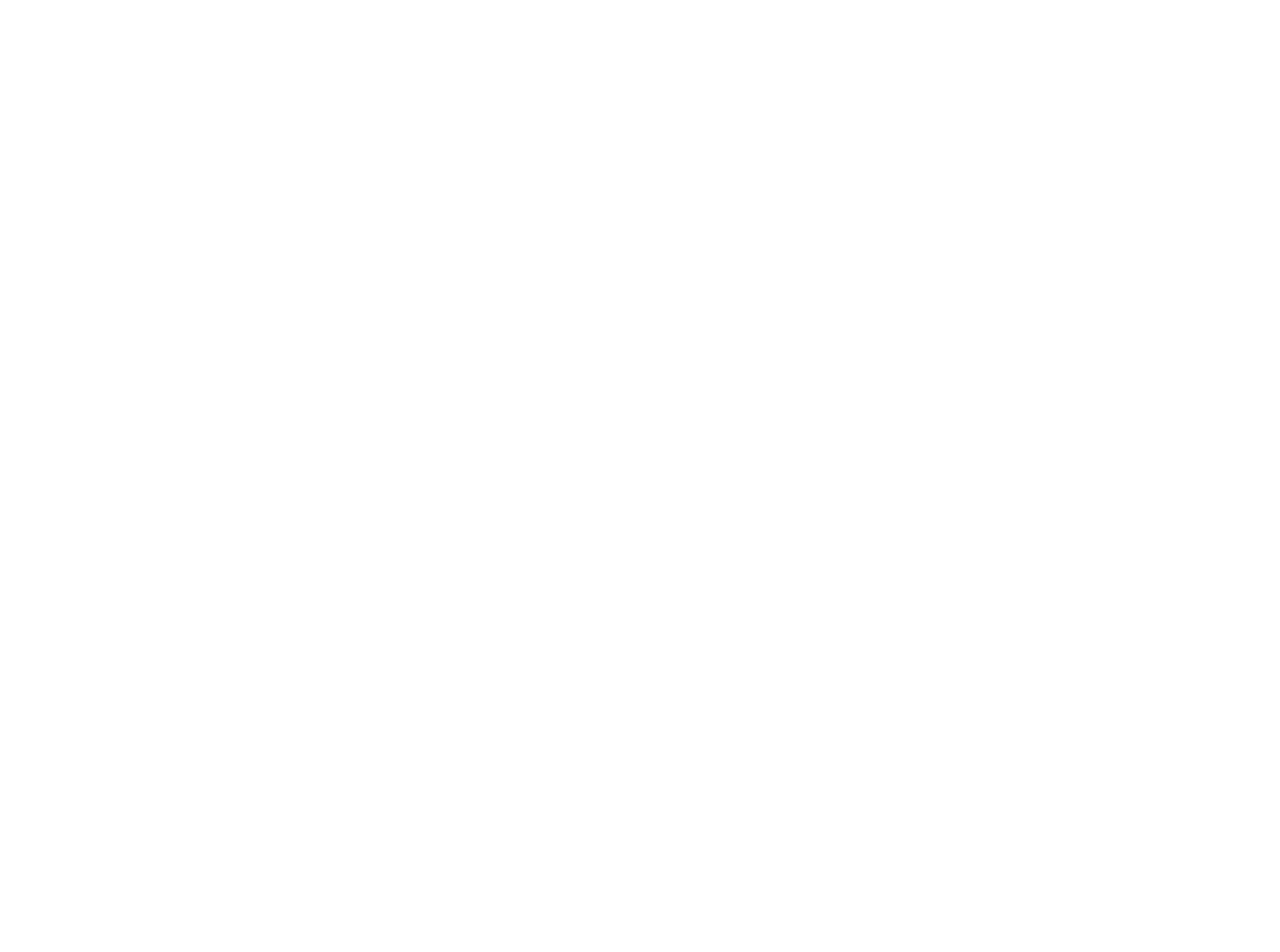
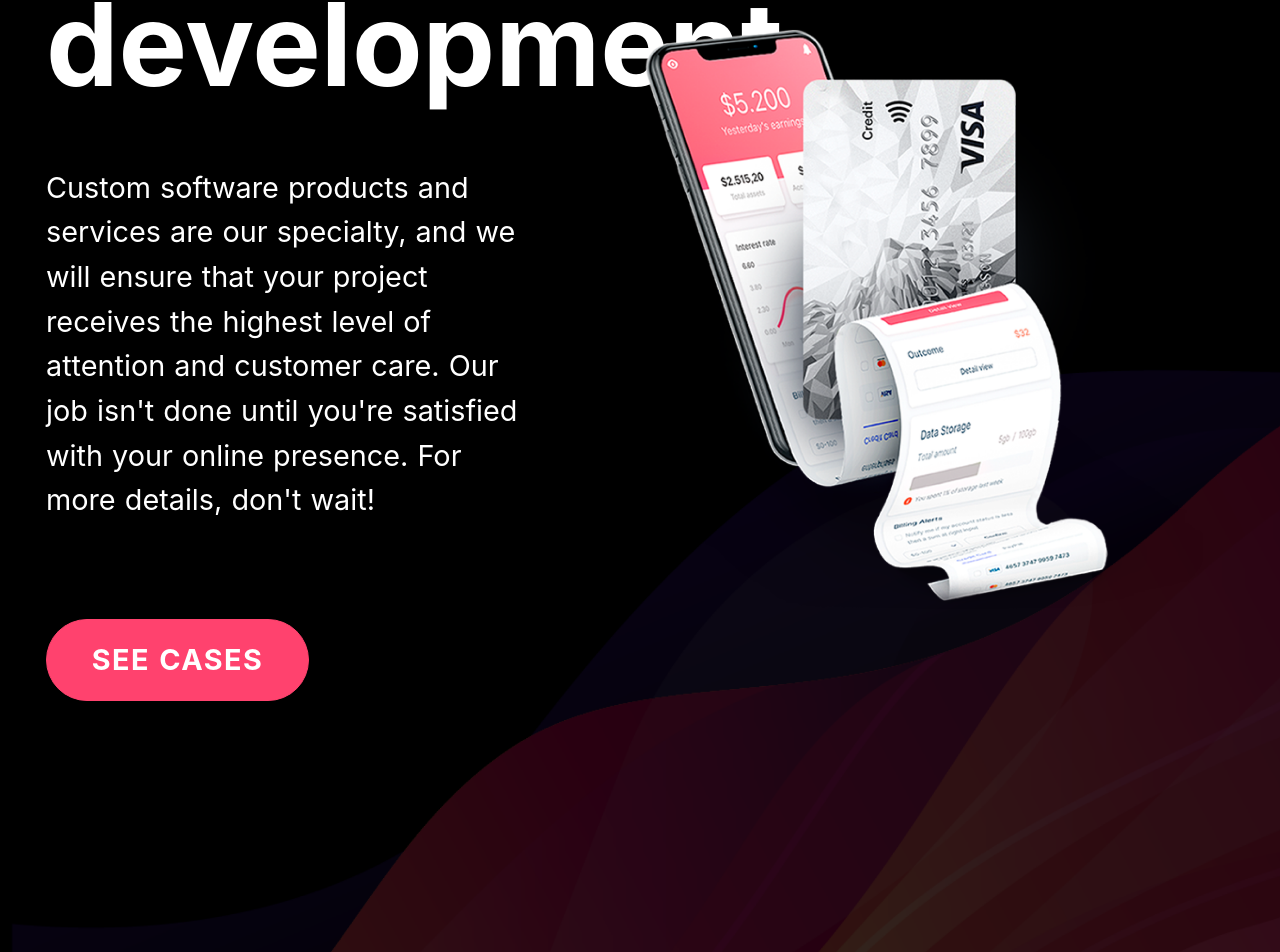
Before and after one commit to DSGlem/AZSoft.rocks, a Nuxt app: page /apps in a window 1280 px wide. Before the commit this address had no page. Shown: the part 487-1439 px from the top of the page. Before the commit the page ends 800 px from the top, so only its background shows below. Built offline with nearby package versions, Linux system fonts and the light colour scheme.

Commit message:
pages: about, apps, back-end, design, front-end

```diff
--- /dev/null
+++ b/pages/about.vue
@@ -0,0 +1,29 @@
+<template>
+  <main>
+    <BaseHero v-bind="hero"></BaseHero>
+  </main>
+</template>
+
+<script>
+export default {
+  layout: "default",
+  data() {
+    return {
+      hero: {
+        title: "About us",
+        description:
+          "Though we’re experts with a proven track record and a great reputation for helping companies do business faster, better and smarter than before, we never let ourselves forget that we’re fortunate to have our clients and not the other way around.",
+        link: null,
+        image: {
+          src: require("~/assets/images/about/hero.png"),
+          alt: "notebook image",
+        },
+        background: {
+          image: require("@/assets/images/about/hero-bg.jpg"),
+          color: "#000",
+        },
+      },
+    };
+  },
+};
+</script>
--- /dev/null
+++ b/pages/apps.vue
@@ -0,0 +1,25 @@
+<template>
+  <main>
+    <BaseHero v-bind="hero"></BaseHero>
+  </main>
+</template>
+
+<script>
+export default {
+  layout: "default",
+  data() {
+    return {
+      hero: {
+        title: "App’s development",
+        description:
+          "Custom software products and services are our specialty, and we will ensure that your project receives the highest level of attention and customer care. Our job isn't done until you're satisfied with your online presence. For more details, don't wait!",
+        link: { name: "See cases", to: "/" },
+        image: {
+          src: require("~/assets/images/apps/hero.png"),
+          alt: "notebook image",
+        },
+      },
+    };
+  },
+};
+</script>
--- /dev/null
+++ b/pages/back-end.vue
@@ -0,0 +1,29 @@
+<template>
+  <main>
+    <BaseHero v-bind="hero"></BaseHero>
+    <CaseCarousel></CaseCarousel>
+  </main>
+</template>
+
+<script>
+export default {
+  layout: "default",
+  data() {
+    return {
+      hero: {
+        title: "Backend Development",
+        description:
+          "Custom software products and services are our specialty, and we will ensure that your project receives the highest level of attention and customer care. Our job isn't done until you're satisfied with your online presence. For more details, don't wait!",
+        link: { name: "See cases", to: "/" },
+        image: {
+          src: require("~/assets/images/back-end/hero.png"),
+          alt: "notebook image",
+        },
+      },
+    };
+  },
+};
+</script>
+
+<style>
+</style>
--- /dev/null
+++ b/pages/design.vue
@@ -0,0 +1,25 @@
+<template>
+  <main>
+    <BaseHero v-bind="hero"></BaseHero>
+  </main>
+</template>
+
+<script>
+export default {
+  layout: "default",
+  data() {
+    return {
+      hero: {
+        title: "Backend Development",
+        description:
+          "Custom software products and services are our specialty, and we will ensure that your project receives the highest level of attention and customer care. Our job isn't done until you're satisfied with your online presence. For more details, don't wait!",
+        link: { name: "See cases", to: "/" },
+        image: {
+          src: require("~/assets/images/design/hero.png"),
+          alt: "notebook image",
+        },
+      },
+    };
+  },
+};
+</script>
--- /dev/null
+++ b/pages/front-end.vue
@@ -0,0 +1,25 @@
+<template>
+  <main>
+    <BaseHero v-bind="hero"></BaseHero>
+  </main>
+</template>
+
+<script>
+export default {
+  layout: "default",
+  data() {
+    return {
+      hero: {
+        title: "Backend Development",
+        description:
+          "Custom software products and services are our specialty, and we will ensure that your project receives the highest level of attention and customer care. Our job isn't done until you're satisfied with your online presence. For more details, don't wait!",
+        link: { name: "See cases", to: "/" },
+        image: {
+          src: require("~/assets/images/front-end/hero.png"),
+          alt: "notebook image",
+        },
+      },
+    };
+  },
+};
+</script>
```
